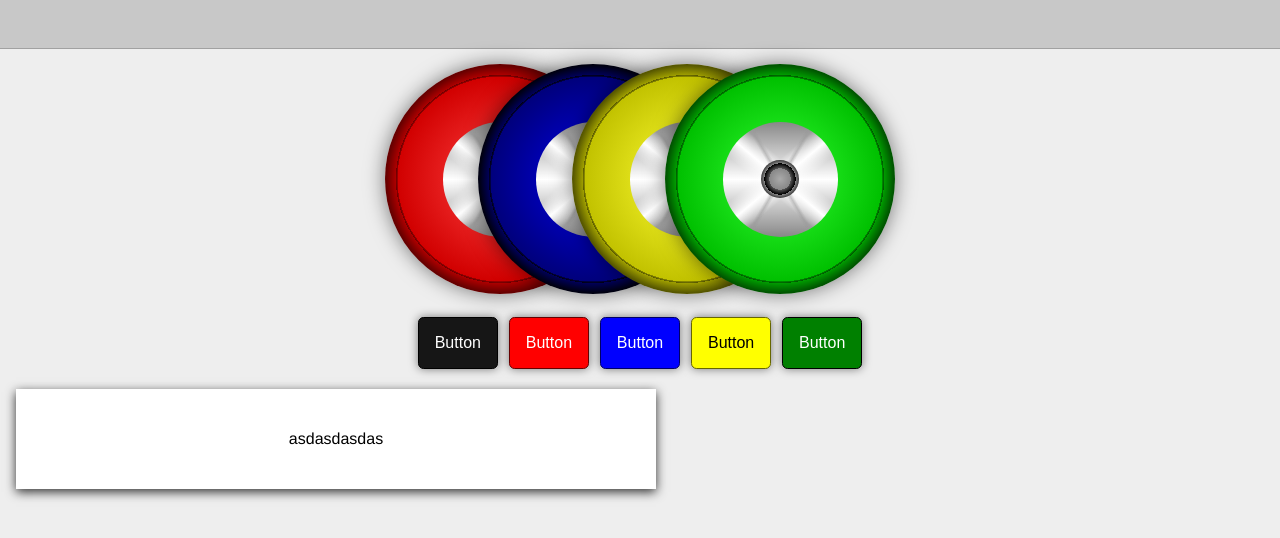
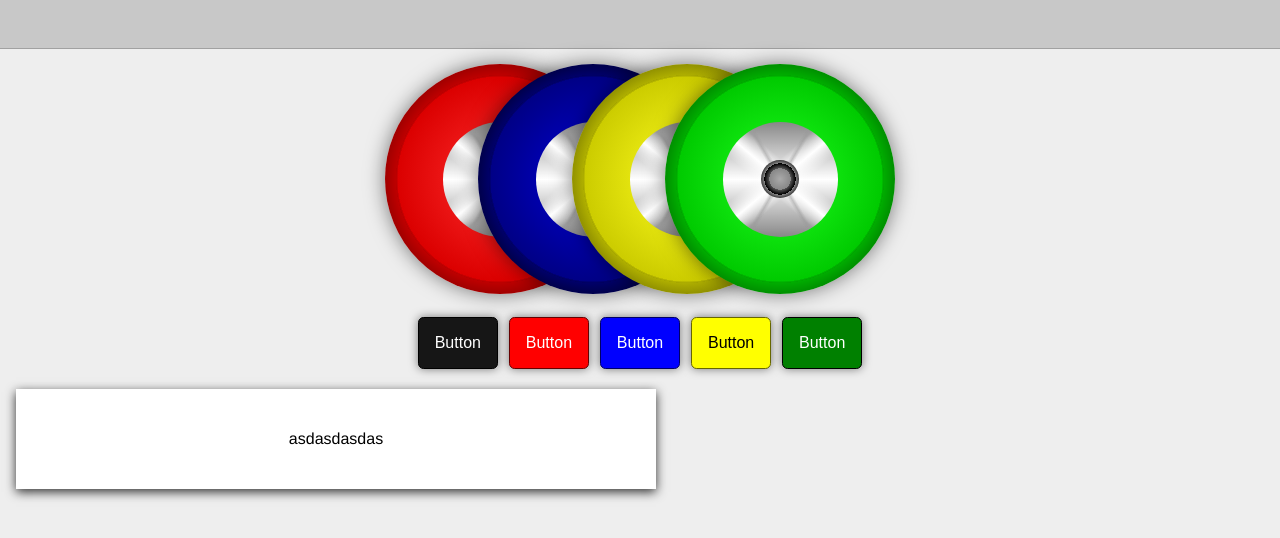
Before and after one commit to TysonNgo/tyson-css, a website: page index.html in a window 1280 px wide. Drawn offline with Linux system fonts and the light colour scheme.

Commit message:
lightened the preloader

```diff
--- a/sass/components/_preloader.scss
+++ b/sass/components/_preloader.scss
@@ -15,12 +15,12 @@
 }
 
 @mixin preloader-color($color){
-	$inner1: lighten($color, 13%);
-	$inner2: darken($color, 9%);
-	$rim1: darken($color, 20%);
-	$rim2: darken($color, 30%);
-	$outer2: darken($color, 30%);
-	$outer1: darken($color, 16%);
+	$inner1: lighten($color, 9%);
+	$inner2: darken($color, 7%);
+	$rim1: darken($color, 10%);
+	$rim2: darken($color, 15%);
+	$outer2: darken($color, 18%);
+	$outer1: darken($color, 13%);
 	background: $color;
 	background: radial-gradient(
 			$inner1 0%, $inner2 63%, // inner circle
```
Also changed, not shown: build/tyson.css, 1 other file.
